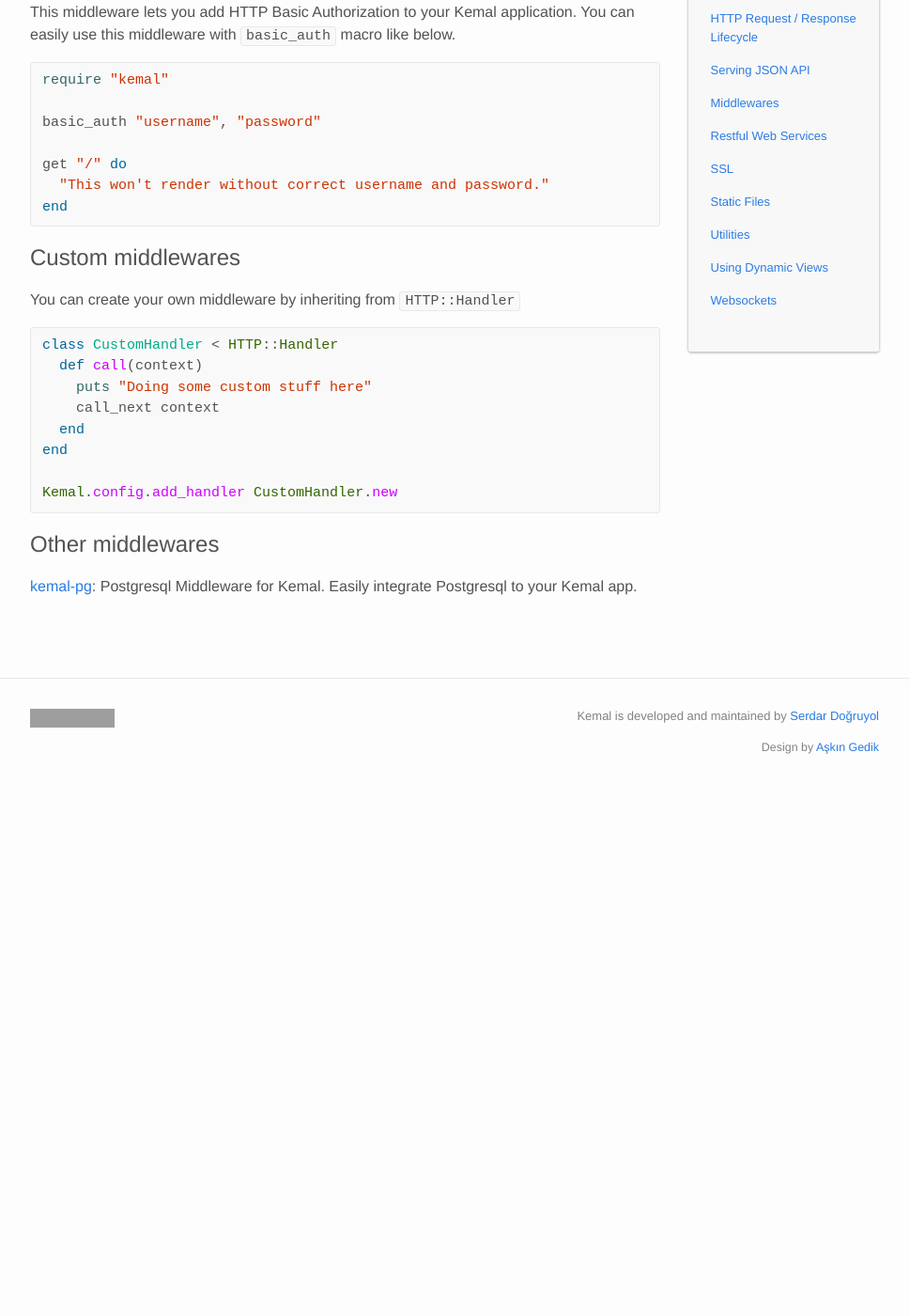
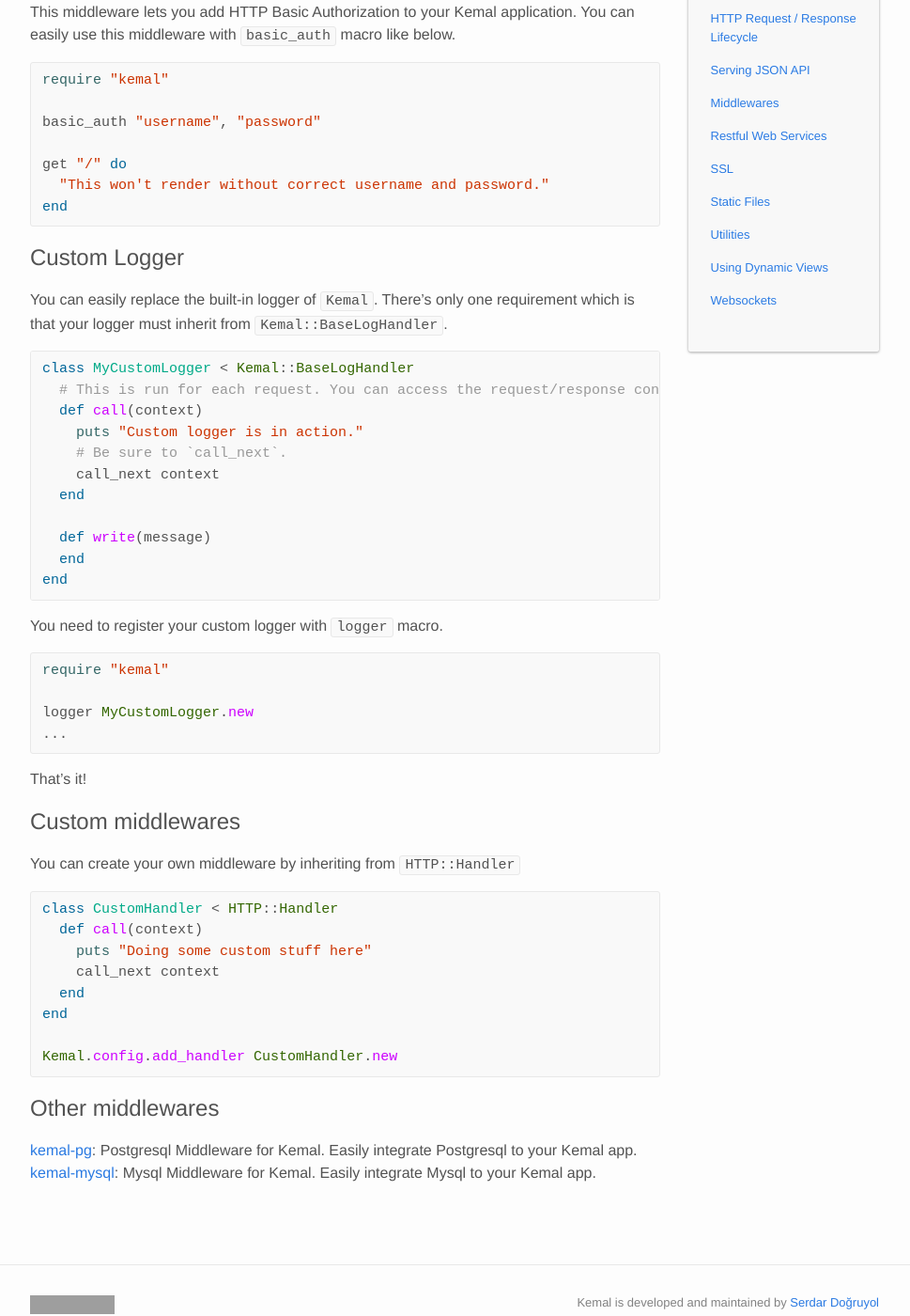
Before and after one commit to kemalcr/kemal, a Jekyll site: the page built from _docs/middlewares.md, in a window 1280 px wide and 1400 px high, scrolled down 323 px. Shown: the whole window at 94% size, without its empty margins (156-1125 px from the left). Built offline with Jekyll 4.4.1, drawn with Linux system fonts in a browser that asks for light colours; Markdown is read by kramdown in place of the engine named in the settings; before the commit the page ends 1173 px from its top, so only the background shows below that; grey boxes are pictures that could not be loaded.

Commit message:
Add custom logger doc

````diff
--- a/_docs/middlewares.md
+++ b/_docs/middlewares.md
@@ -22,6 +22,36 @@
 end
 ```
 
+## Custom Logger
+
+You can easily replace the built-in logger of `Kemal`. There's only one requirement which is that
+your logger must inherit from `Kemal::BaseLogHandler`.
+
+```ruby
+class MyCustomLogger < Kemal::BaseLogHandler
+  # This is run for each request. You can access the request/response context with `context`.
+  def call(context)
+    puts "Custom logger is in action."
+    # Be sure to `call_next`.
+    call_next context
+  end
+
+  def write(message)
+  end
+end
+```
+
+You need to register your custom logger with `logger` macro.
+
+```ruby
+require "kemal"
+
+logger MyCustomLogger.new
+...
+```
+
+That's it!
+
 ## Custom middlewares
 
 You can create your own middleware by inheriting from ```HTTP::Handler```
@@ -40,3 +70,4 @@
 ## Other middlewares
 
 [kemal-pg](https://github.com/sdogruyol/kemal-pg): Postgresql Middleware for Kemal. Easily integrate Postgresql to your Kemal app.
+[kemal-mysql](https://github.com/sdogruyol/kemal-mysql): Mysql Middleware for Kemal. Easily integrate Mysql to your Kemal app.
````
